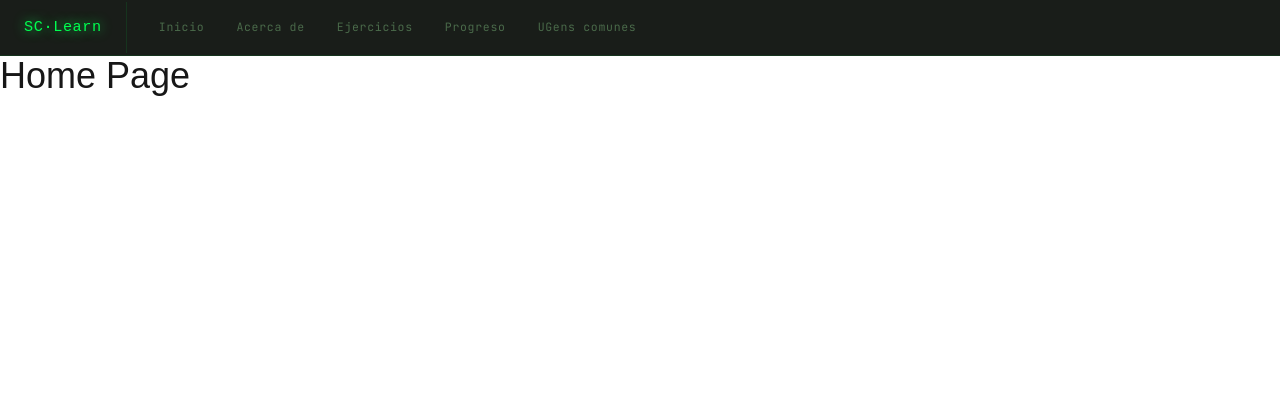
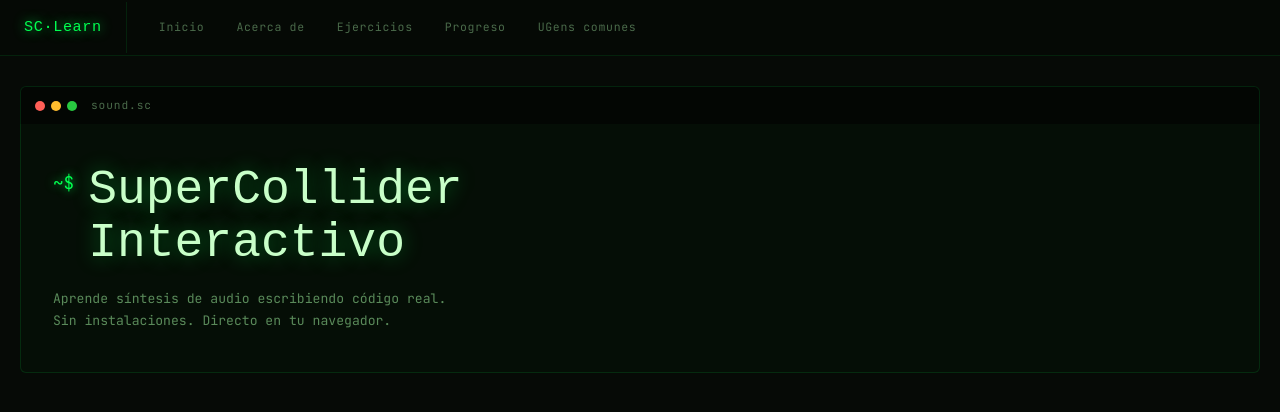
Before and after one commit to jmsanJS/supercollider-learn, a Next.js app: page / in a window 1280 px wide. Shown: the top 412 px of the page. Built offline with nearby package versions, Linux system fonts and the light colour scheme.

Commit message:
feat: add home page top section

```diff
--- a/src/app/globals.css
+++ b/src/app/globals.css
@@ -1,24 +1,25 @@
 @import "tailwindcss";
 
 :root {
-  --background: #ffffff;
-  --foreground: #171717;
+  --background: #060a06;
+  --foreground: #9abf9a;
 }
 
 html,
 body {
   overscroll-behavior-y: none;
   overscroll-behavior-x: none;
+  scroll-behavior: smooth;
   max-width: 100vw;
-  overflow-x: hidden;
 }
 
 body {
   color: var(--foreground);
   background: var(--background);
-  font-family: Arial, Helvetica, sans-serif;
   -webkit-font-smoothing: antialiased;
   -moz-osx-font-smoothing: grayscale;
+  font-family: "JetBrains Mono", monospace, sans-serif;
+  min-height: 100vh;
 }
 
 * {
--- a/src/app/page.module.css
+++ b/src/app/page.module.css
@@ -1,18 +1,102 @@
-.page {
-  --background: #fafafa;
-  --foreground: #fff;
+.section_wrap {
+  padding: 30px 20px;
+  animation: fadeIn 0.2s ease;
+}
+@keyframes fadeIn {
+  from {
+    opacity: 0;
+    transform: translateY(6px);
+  }
+  to {
+    opacity: 1;
+    transform: translateY(0);
+  }
+}
 
-  --text-primary: #000;
-  --text-secondary: #666;
+.terminal_header {
+  display: flex;
+  align-items: center;
+  gap: 6px;
+  background: rgba(0, 0, 0, 0.4);
+  border: 1px solid rgba(0, 255, 80, 0.12);
+  border-bottom: none;
+  border-radius: 6px 6px 0 0;
+  padding: 10px 14px;
+}
 
-  --button-primary-hover: #383838;
-  --button-secondary-hover: #f2f2f2;
-  --button-secondary-border: #ebebeb;
+.th_dot {
+  width: 10px;
+  height: 10px;
+  border-radius: 50%;
+}
 
+.th_dot.r {
+  background: #ff5f57;
+}
+
+.th_dot.y {
+  background: #ffbd2e;
+}
+
+.th_dot.g {
+  background: #28c840;
+}
+
+.th_title {
+  margin-left: 8px;
+  font-size: 0.7rem;
+  color: #4a6a4a;
+  letter-spacing: 0.08em;
+}
+
+.terminal_section {
+  border: 1px solid rgba(0, 255, 80, 0.12);
+  border-top: none;
+  border-radius: 0 0 6px 6px;
+  padding: 40px 32px;
+  margin-bottom: 28px;
+  background: rgba(0, 255, 80, 0.02);
+}
+
+.t_prompt {
   display: flex;
-  min-height: 100vh;
-  align-items: center;
-  justify-content: center;
-  font-family: var(--font-jetbrains-mono), var(--font-oxanium);
-  background-color: var(--background);
+  align-items: flex-start;
+  gap: 14px;
+  margin-bottom: 18px;
 }
+
+.prompt_sym {
+  color: #00ff50;
+  font-size: 1.1rem;
+  margin-top: 6px;
+  text-shadow: 0 0 10px rgba(0, 255, 80, 0.7);
+}
+
+.t_title {
+  font-family: "Syne Mono", monospace;
+  font-size: clamp(1.8rem, 5vw, 3rem);
+  color: #c8ffc8;
+  line-height: 1.1;
+  text-shadow: 0 0 20px rgba(0, 255, 80, 0.4);
+}
+
+.typewriter {
+  border-right: 2px solid #00ff50;
+  animation: cursor 1.1s step-end infinite;
+}
+@keyframes cursor {
+  0%,
+  100% {
+    border-color: #00ff50;
+  }
+  50% {
+    border-color: transparent;
+  }
+}
+
+.t_sub {
+  font-size: 0.82rem;
+  color: #5a8a5a;
+  line-height: 1.7;
+  max-width: 480px;
+}
--- a/src/app/page.tsx
+++ b/src/app/page.tsx
@@ -1,7 +1,29 @@
+import styles from "./page.module.css";
+
 export default function Home() {
   return (
-    <div>
-        <h1 className="text-4xl">Home Page</h1>
+    <div className={styles.section_wrap}>
+      <div className={styles.terminal_header}>
+        <span className={`${styles.th_dot} ${styles.r}`} />
+        <span className={`${styles.th_dot} ${styles.y}`} />
+        <span className={`${styles.th_dot} ${styles.g}`} />
+        <span className={styles.th_title}>sound.sc</span>
+      </div>
+      <div className={styles.terminal_section}>
+        <div className={styles.t_prompt}>
+          <span className={styles.prompt_sym}>~$</span>
+          <p className={styles.t_title}>
+            SuperCollider
+            <br />
+            <span className={styles.typewriter}>Interactivo</span>
+          </p>
+        </div>
+        <p className={styles.t_sub}>
+          Aprende síntesis de audio escribiendo código real.
+          <br />
+          Sin instalaciones. Directo en tu navegador.
+        </p>
+      </div>
     </div>
   );
 }
```
